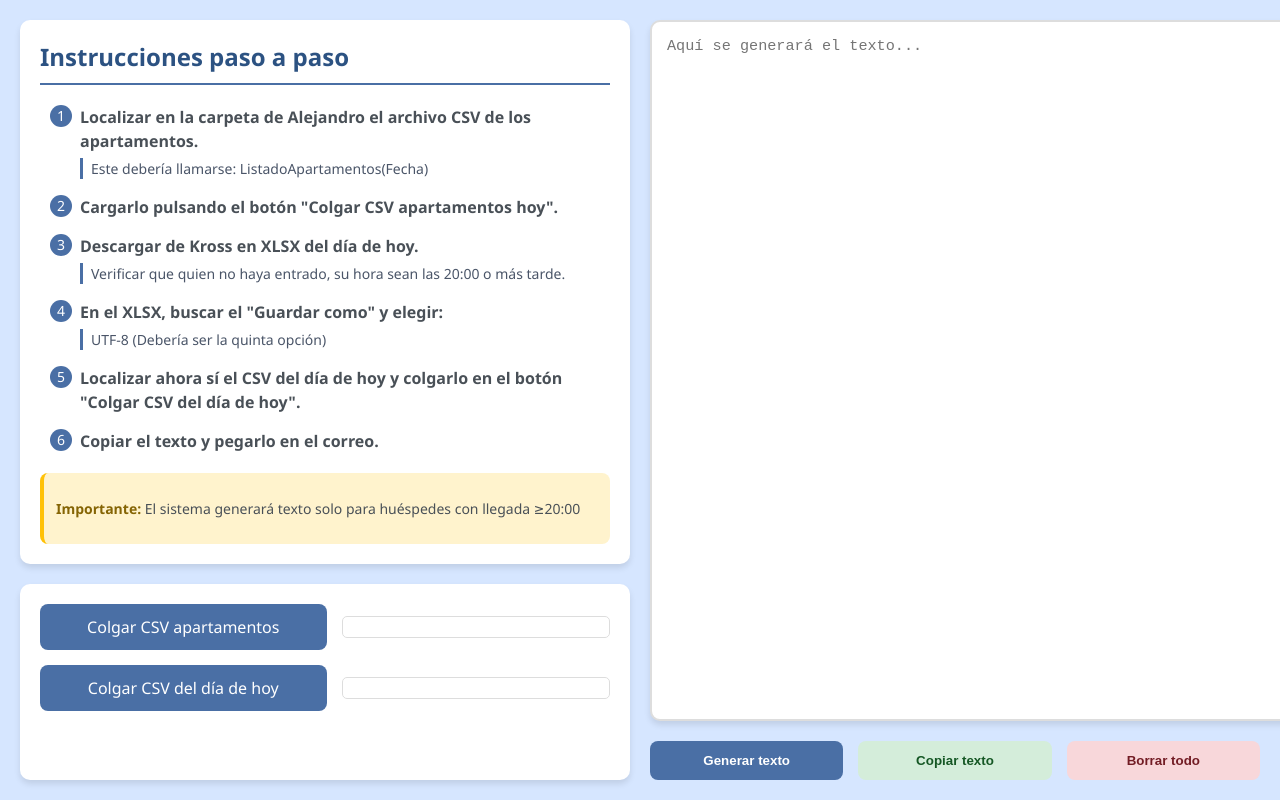
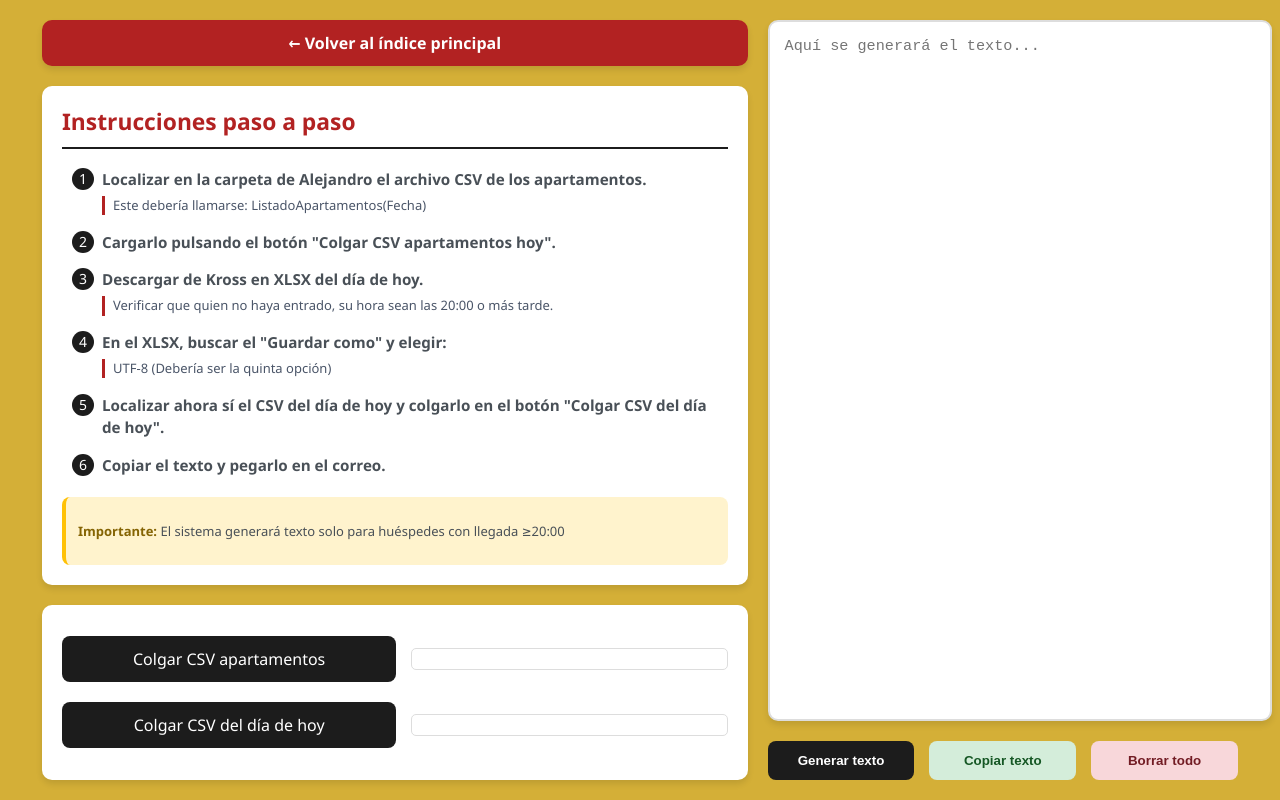
Before and after one commit to duruser26/GeneradorCorreoJS, a plain HTML site: page GeneradorTextoCorreoJS/herramienta1.html in a window 1280 px wide. Drawn offline with Linux system fonts and the light colour scheme.

Commit message:
Cambiado CSS para tener los colores de la empresa. Añadida carpeta de herramienta1 que es GeneradorTextoCorreo, índice escalable con resto de herramientas para recepción

```diff
--- a/GeneradorTextoCorreoJS/index.html
+++ b/GeneradorTextoCorreoJS/herramienta1.html
@@ -7,8 +7,11 @@
 </head>
 <body>
   <div class="contenedor">
-
     <div class="columna-izquierda">
+      <!-- BOTÓN DE VOLVER AL ÍNDICE -->
+      <div class="boton-volver" onclick="window.location.href='../index.html'">
+        ← Volver al índice principal
+      </div>
       <!-- DIV DE INSTRUCCIONES (Versión mejorada) -->
       <div class="instrucciones">
         <h2>Instrucciones paso a paso</h2>
--- a/GeneradorTextoCorreoJS/styles.css
+++ b/GeneradorTextoCorreoJS/styles.css
@@ -1,18 +1,19 @@
 :root {
-  --azul-pastel: #d6e6ff;
-  --azul-oscuro: #4a6fa5;
-  --verde-pastel: #d4edda;
-  --rosa-pastel: #f8d7da;
+  --negro-logo: #1c1c1c;
+  --rojo-logo: #b22222;
+  --dorado-logo: #d4af37;
   --blanco: #ffffff;
   --gris-texto: #495057;
   --sombra: 0 4px 6px rgba(0, 0, 0, 0.1);
   --verde-exito: #4caf50;
+  --verde-pastel: #d4edda;
+  --rosa-pastel: #f8d7da;
 }
 
 body {
   margin: 0;
   font-family: 'Segoe UI', Tahoma, Geneva, Verdana, sans-serif;
-  background-color: var(--azul-pastel);
+  background-color: var(--dorado-logo);
   color: var(--gris-texto);
   height: 100vh;
   padding: 20px;
@@ -23,31 +24,52 @@ body {
   display: flex;
   height: calc(100vh - 40px);
   gap: 20px;
-  max-width: 1400px;
+  max-width: 95vw;
   margin: 0 auto;
+  padding: 0 10px;
+  box-sizing: border-box;
 }
 
 /* COLUMNA IZQUIERDA */
 .columna-izquierda {
   display: flex;
   flex-direction: column;
-  flex: 1;
+  flex: 6;
   gap: 20px;
   min-width: 0;
 }
 
+/* BOTÓN VOLVER */
+.volver-indice {
+  background-color: var(--rojo-logo);
+  color: white;
+  padding: 10px 15px;
+  border-radius: 8px;
+  text-decoration: none;
+  width: fit-content;
+  font-weight: bold;
+  box-shadow: var(--sombra);
+  transition: background-color 0.3s ease;
+}
+
+.volver-indice:hover {
+  background-color: #8b1a1a;
+}
+
+/* INSTRUCCIONES */
 .instrucciones {
   background-color: var(--blanco);
   border-radius: 10px;
   padding: 20px;
   box-shadow: var(--sombra);
-  flex: 0 0 auto;
+  flex: 0 0 40%;
+  font-size: 0.95rem;
 }
 
 .instrucciones h2 {
-  color: #2c5282;
+  color: var(--rojo-logo);
   margin-top: 0;
-  border-bottom: 2px solid var(--azul-oscuro);
+  border-bottom: 2px solid var(--negro-logo);
   padding-bottom: 10px;
 }
 
@@ -70,7 +92,7 @@ body {
   position: absolute;
   left: 0;
   top: 0;
-  background-color: var(--azul-oscuro);
+  background-color: var(--negro-logo);
   color: white;
   width: 22px;
   height: 22px;
@@ -83,10 +105,10 @@ body {
 .detalle {
   display: inline-block;
   color: #4a5568;
-  font-size: 14px;
+  font-size: 13px;
   margin-top: 5px;
   padding-left: 8px;
-  border-left: 3px solid var(--azul-oscuro);
+  border-left: 3px solid var(--rojo-logo);
 }
 
 .nota-destacada {
@@ -95,25 +117,25 @@ body {
   border-radius: 8px;
   margin-top: 20px;
   border-left: 4px solid #ffc107;
-  font-size: 14px;
+  font-size: 13px;
 }
 
 .nota-destacada strong {
   color: #856404;
 }
 
-/* CONTENEDOR DE CARGA DE ARCHIVOS */
+/* CARGADORES */
 .cargadores {
   display: flex;
   flex-direction: column;
-  gap: 15px;
+  justify-content: center;
+  gap: 20px;
   background-color: var(--blanco);
   border-radius: 10px;
   padding: 20px;
   box-shadow: var(--sombra);
   flex: 1;
   min-height: 0;
-  overflow-y: auto;
 }
 
 .grupo {
@@ -123,7 +145,7 @@ body {
 }
 
 .boton-subir {
-  background-color: var(--azul-oscuro);
+  background-color: var(--negro-logo);
   color: white;
   padding: 12px 20px;
   border: none;
@@ -138,7 +160,7 @@ body {
 }
 
 .boton-subir:hover {
-  background-color: #3a5a80;
+  background-color: #333;
   transform: translateY(-2px);
 }
 
@@ -175,7 +197,7 @@ input[type="file"] {
 .columna-derecha {
   display: flex;
   flex-direction: column;
-  flex: 1;
+  flex: 4;
   gap: 20px;
 }
 
@@ -208,12 +230,12 @@ input[type="file"] {
 }
 
 #generarBtn {
-  background-color: var(--azul-oscuro);
+  background-color: var(--negro-logo);
   color: white;
 }
 
 #generarBtn:hover {
-  background-color: #3a5a80;
+  background-color: #333;
 }
 
 #copiarBtn {
@@ -233,3 +255,25 @@ input[type="file"] {
 #borrarBtn:hover {
   background-color: #f5c6cb;
 }
+
+.boton-volver {
+  display: block;
+  background-color: var(--rojo-logo);
+  color: white;
+  padding: 12px 20px;
+  border-radius: 10px;
+  text-align: center;
+  font-weight: bold;
+  cursor: pointer;
+  box-shadow: var(--sombra);
+  transition: background-color 0.3s ease, transform 0.2s ease;
+  user-select: none;
+  font-size: 1rem;
+  width: 100%;
+  text-decoration: none;
+  box-sizing: border-box;
+}
+.boton-volver:hover {
+  background-color: #8b1a1a;
+  transform: translateY(-2px);
+}
--- /dev/null
+++ b/index.css
@@ -0,0 +1,103 @@
+/* Colores del logo */
+:root {
+  --negro: #1c1c1c;
+  --rojo: #a11116;
+  --dorado: #d4af37;
+  --gris-claro: #f5f5f5;
+  --sombra: rgba(0, 0, 0, 0.1);
+}
+
+body {
+  font-family: 'Segoe UI', Tahoma, Geneva, Verdana, sans-serif;
+  background-color: var(--gris-claro);
+  color: var(--negro);
+  margin: 0;
+  padding: 0;
+}
+
+header {
+  background-color: var(--negro);
+  color: white;
+  padding: 1rem;
+  text-align: center;
+  position: relative;
+}
+
+.logo {
+  position: absolute;
+  left: 1rem;
+  top: 1rem;
+  height: 50px;
+}
+
+h1 {
+  margin: 0;
+  font-size: 1.8rem;
+}
+
+main {
+  display: flex;
+  flex-direction: column;
+  align-items: center;
+  padding: 2rem;
+}
+
+.tools {
+  display: flex;
+  gap: 2rem;
+  flex-wrap: wrap;
+  justify-content: center;
+  margin-bottom: 2rem;
+}
+
+.tool-card {
+  background-color: white;
+  border: 2px solid var(--rojo);
+  border-radius: 12px;
+  padding: 2rem 3rem;
+  min-width: 180px;
+  text-align: center;
+  text-decoration: none;
+  color: var(--negro);
+  font-weight: bold;
+  box-shadow: 0 4px 8px var(--sombra);
+  transition: transform 0.2s, background-color 0.3s;
+}
+
+.tool-card:hover {
+  background-color: var(--rojo);
+  color: white;
+  transform: translateY(-4px);
+}
+
+.tool-card.inactive {
+  border-color: var(--dorado);
+  color: var(--dorado);
+  cursor: not-allowed;
+  background-color: white;
+}
+
+.tool-card.inactive:hover {
+  background-color: white;
+  color: var(--dorado);
+  transform: none;
+}
+
+footer {
+  margin-top: auto;
+}
+
+.github-link {
+  padding: 0.8rem 1.5rem;
+  background-color: var(--dorado);
+  color: white;
+  border-radius: 8px;
+  text-decoration: none;
+  font-weight: bold;
+  transition: background-color 0.3s;
+  box-shadow: 0 3px 6px var(--sombra);
+}
+
+.github-link:hover {
+  background-color: #b29500;
+}
```
Also changed, not shown: index.html (added, +30 -0 lines), logo.png (added).
